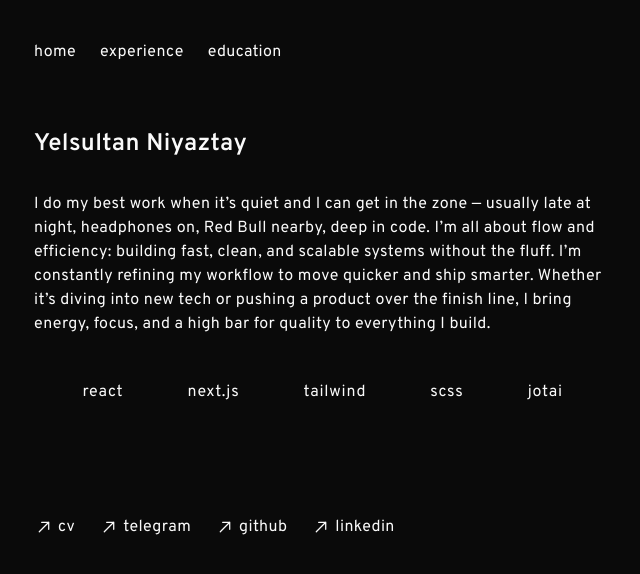
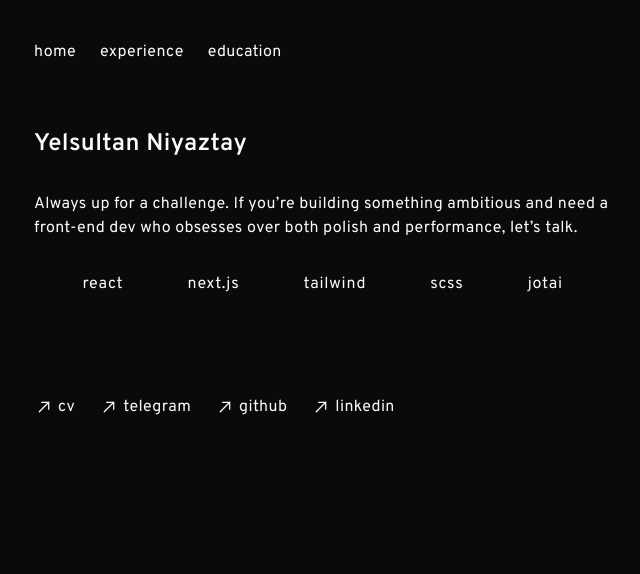
Before and after one commit to ye1sultan/portfolio, a Next.js app: page /home in a window 1280 px wide. Shown: the top 574 px of the page, without its empty margins (313-953 px from the left). Built offline with nearby package versions, Linux system fonts and the light colour scheme.

Commit message:
feat: update about and add flex-shrink-0 to carousel items

```diff
--- a/src/shared/components/carousel/index.tsx
+++ b/src/shared/components/carousel/index.tsx
@@ -6,8 +6,10 @@ export const Carousel = () => {
     <div className="mb-10 w-full inline-flex flex-nowrap overflow-hidden [mask-image:_linear-gradient(to_right,transparent_0,_black_20px,_black_calc(100%-50px),transparent_100%)]">
       <ul className="flex items-center justify-center md:justify-start [&_li]:mx-8 [&_span]:max-w-none animate-infinite-scroll tracking-wider">
         {me.links.map((item, index) => (
-          <li key={index}>
-            <Link href={item.link}>{item.name}</Link>
+          <li key={index} className="flex-shrink-0">
+            <Link href={item.link} className="flex-shrink-0">
+              {item.name}
+            </Link>
           </li>
         ))}
       </ul>
@@ -16,8 +18,10 @@ export const Carousel = () => {
         aria-hidden="true"
       >
         {me.links.map((item, index) => (
-          <li key={index}>
-            <Link href={item.link}>{item.name}</Link>
+          <li key={index} className="flex-shrink-0">
+            <Link href={item.link} className="flex-shrink-0">
+              {item.name}
+            </Link>
           </li>
         ))}
       </ul>
--- a/src/shared/data/me.ts
+++ b/src/shared/data/me.ts
@@ -3,7 +3,7 @@ import { IMe } from "../types/me";
 export const me: IMe = {
   name: "Yelsultan Niyaztay",
   about:
-    "I do my best work when it’s quiet and I can get in the zone — usually late at night, headphones on, Red Bull nearby, deep in code. I’m all about flow and efficiency: building fast, clean, and scalable systems without the fluff. I’m constantly refining my workflow to move quicker and ship smarter. Whether it’s diving into new tech or pushing a product over the finish line, I bring energy, focus, and a high bar for quality to everything I build.",
+    "Always up for a challenge. If you’re building something ambitious and need a front-end dev who obsesses over both polish and performance, let’s talk.",
   links: [
     {
       name: "typescript",
```
